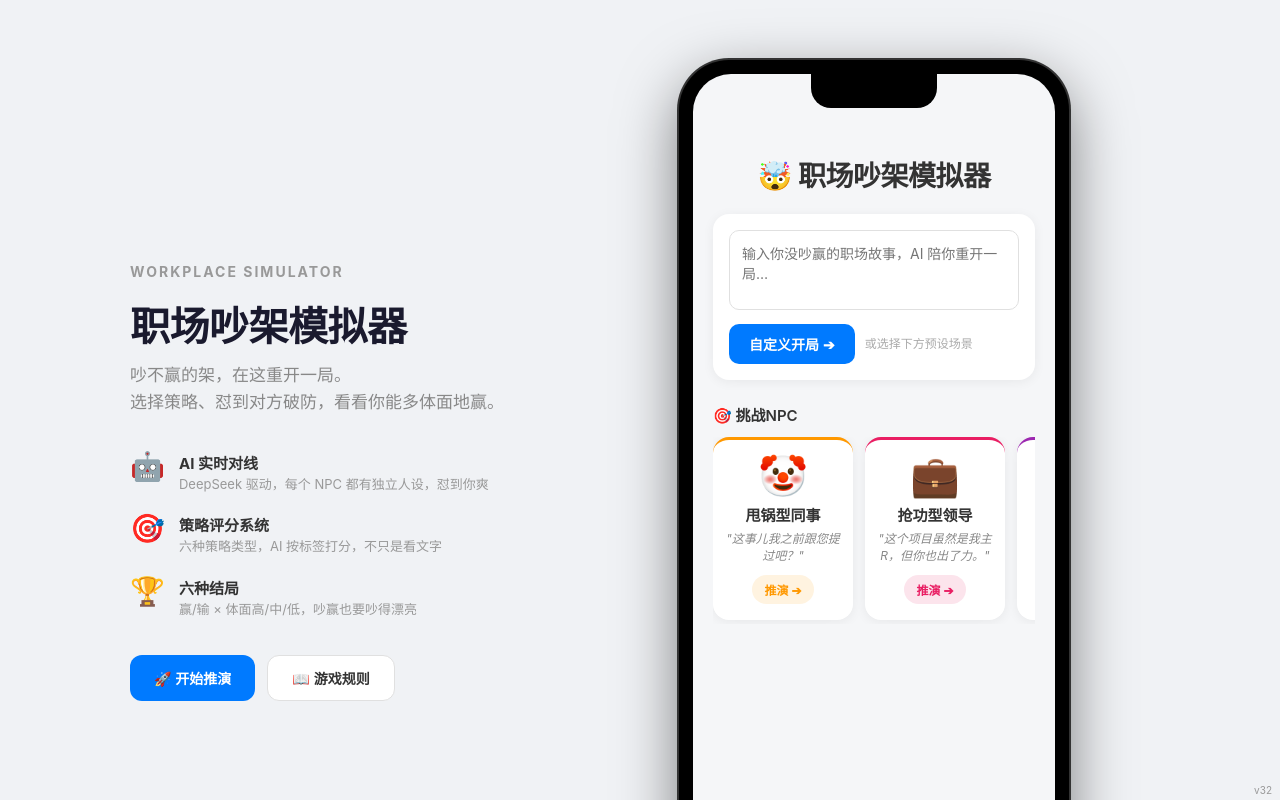
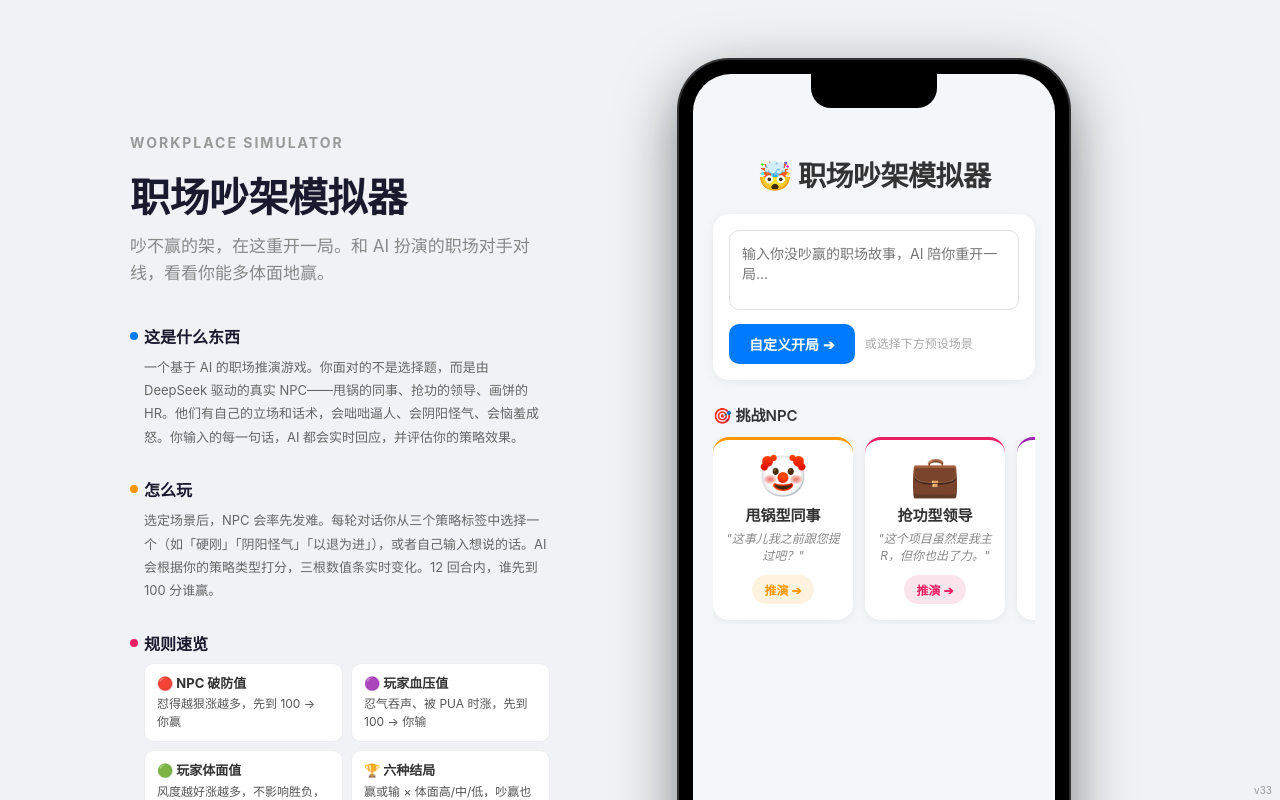
Before and after one commit to SylviaSong0-0/workplace-simulator-web, a website: page index.html in a window 1280 px wide. Drawn offline with Linux system fonts and the light colour scheme.

Commit message:
v33: 左侧面板重构 - 去掉按钮，三栏详细说明产品/玩法/规则

```diff
--- a/index.html
+++ b/index.html
@@ -89,60 +89,53 @@
       line-height: 1.6;
       margin-bottom: 36px;
     }
-    .left-panel .lp-features {
+    .left-panel .lp-info {
       display: flex;
       flex-direction: column;
-      gap: 20px;
-      margin-bottom: 36px;
-    }
-    .left-panel .lp-feat {
-      display: flex;
-      align-items: flex-start;
-      gap: 14px;
-    }
-    .left-panel .lp-feat .lp-feat-icon {
-      font-size: 28px;
+      gap: 28px;
+    }
+    .left-panel .lp-section h3 {
+      font-size: 16px;
+      font-weight: 700;
+      color: #1a1a2e;
+      margin-bottom: 8px;
+      display: flex;
+      align-items: center;
+      gap: 6px;
+    }
+    .left-panel .lp-section h3 .dot {
+      width: 8px;
+      height: 8px;
+      border-radius: 50%;
       flex-shrink: 0;
-      line-height: 1;
-    }
-    .left-panel .lp-feat h4 {
-      font-size: 15px;
-      font-weight: 700;
+    }
+    .left-panel .lp-section p {
+      font-size: 13px;
+      color: #666;
+      line-height: 1.8;
+      padding-left: 14px;
+    }
+    .left-panel .lp-section .rule-grid {
+      display: grid;
+      grid-template-columns: 1fr 1fr;
+      gap: 8px;
+      padding-left: 14px;
+    }
+    .left-panel .lp-section .rule-item {
+      background: #fff;
+      border-radius: 10px;
+      padding: 10px 12px;
+      font-size: 12px;
+      color: #555;
+      line-height: 1.5;
+      border: 1px solid #eee;
+    }
+    .left-panel .lp-section .rule-item strong {
+      display: block;
+      font-size: 13px;
       color: #333;
       margin-bottom: 2px;
     }
-    .left-panel .lp-feat p {
-      font-size: 13px;
-      color: #999;
-      line-height: 1.5;
-    }
-    .left-panel .lp-actions {
-      display: flex;
-      gap: 12px;
-    }
-    .lp-btn {
-      display: inline-flex;
-      align-items: center;
-      gap: 6px;
-      padding: 12px 24px;
-      border-radius: 12px;
-      font-size: 14px;
-      font-weight: 600;
-      cursor: pointer;
-      transition: all 0.15s;
-    }
-    .lp-btn.primary {
-      background: #007aff;
-      color: #fff;
-      border: none;
-    }
-    .lp-btn.primary:hover { background: #0066d6; }
-    .lp-btn.secondary {
-      background: #fff;
-      color: #333;
-      border: 1.5px solid #e0e0e0;
-    }
-    .lp-btn.secondary:hover { border-color: #bbb; }
 
     /* ========== 规则弹窗 ========== */
     .rules-overlay {
@@ -976,44 +969,36 @@
   </style>
 </head>
 <body>
-<!-- v32 - 桌面端左右布局：左侧产品说明 + 右侧手机模拟器 + 规则弹窗 -->
+<!-- v33 - 左侧面板重构：去掉按钮，三栏详细说明产品/玩法/规则 -->
 
 <div class="desktop-layout">
   <div class="left-panel">
     <div class="lp-logo">WORKPLACE SIMULATOR</div>
     <h1>职场吵架模拟器</h1>
-    <p class="lp-subtitle">吵不赢的架，在这重开一局。<br>选择策略、怼到对方破防，看看你能多体面地赢。</p>
-    <div class="lp-features">
-      <div class="lp-feat">
-        <span class="lp-feat-icon">🤖</span>
-        <div>
-          <h4>AI 实时对线</h4>
-          <p>DeepSeek 驱动，每个 NPC 都有独立人设，怼到你爽</p>
+    <p class="lp-subtitle">吵不赢的架，在这重开一局。和 AI 扮演的职场对手对线，看看你能多体面地赢。</p>
+    <div class="lp-info">
+      <div class="lp-section">
+        <h3><span class="dot" style="background:#007aff;"></span>这是什么东西</h3>
+        <p>一个基于 AI 的职场推演游戏。你面对的不是选择题，而是由 DeepSeek 驱动的真实 NPC——甩锅的同事、抢功的领导、画饼的 HR。他们有自己的立场和话术，会咄咄逼人、会阴阳怪气、会恼羞成怒。你输入的每一句话，AI 都会实时回应，并评估你的策略效果。</p>
+      </div>
+      <div class="lp-section">
+        <h3><span class="dot" style="background:#FF9800;"></span>怎么玩</h3>
+        <p>选定场景后，NPC 会率先发难。每轮对话你从三个策略标签中选择一个（如「硬刚」「阴阳怪气」「以退为进」），或者自己输入想说的话。AI 会根据你的策略类型打分，三根数值条实时变化。12 回合内，谁先到 100 分谁赢。</p>
+      </div>
+      <div class="lp-section">
+        <h3><span class="dot" style="background:#E91E63;"></span>规则速览</h3>
+        <div class="rule-grid">
+          <div class="rule-item"><strong>🔴 NPC 破防值</strong>怼得越狠涨越多，先到 100 → 你赢</div>
+          <div class="rule-item"><strong>🟣 玩家血压值</strong>忍气吞声、被 PUA 时涨，先到 100 → 你输</div>
+          <div class="rule-item"><strong>🟢 玩家体面值</strong>风度越好涨越多，不影响胜负，只影响结局质量</div>
+          <div class="rule-item"><strong>🏆 六种结局</strong>赢或输 × 体面高/中/低，吵赢也要吵得漂亮</div>
         </div>
       </div>
-      <div class="lp-feat">
-        <span class="lp-feat-icon">🎯</span>
-        <div>
-          <h4>策略评分系统</h4>
-          <p>六种策略类型，AI 按标签打分，不只是看文字</p>
-        </div>
-      </div>
-      <div class="lp-feat">
-        <span class="lp-feat-icon">🏆</span>
-        <div>
-          <h4>六种结局</h4>
-          <p>赢/输 × 体面高/中/低，吵赢也要吵得漂亮</p>
-        </div>
-      </div>
-    </div>
-    <div class="lp-actions">
-      <button class="lp-btn primary" onclick="document.querySelector('.phone-screen').scrollIntoView({behavior:'smooth'}); document.querySelector('.home-input textarea').focus();">🚀 开始推演</button>
-      <button class="lp-btn secondary" id="show-rules">📖 游戏规则</button>
     </div>
   </div>
   <div class="phone-frame">
   <div class="phone-screen">
-<div style="position:fixed;bottom:4px;right:8px;font-size:10px;color:#999;z-index:9999;">v32</div>
+<div style="position:fixed;bottom:4px;right:8px;font-size:10px;color:#999;z-index:9999;">v33</div>
 
 <!-- ===== 首页 ===== -->
 <div id="home-page" class="page active">
```
